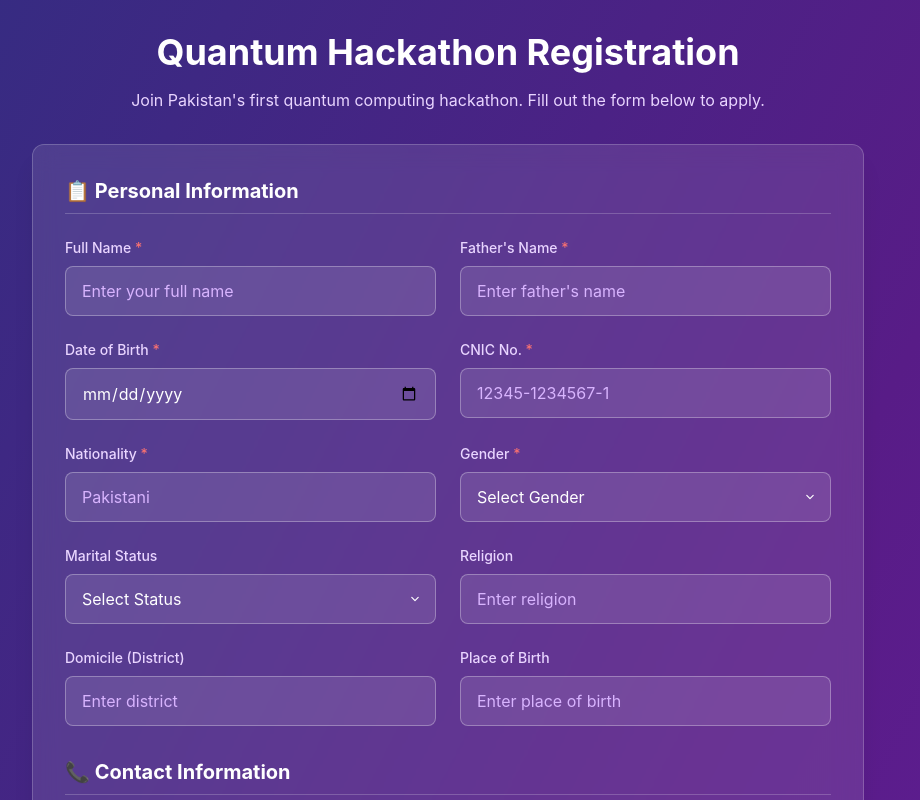
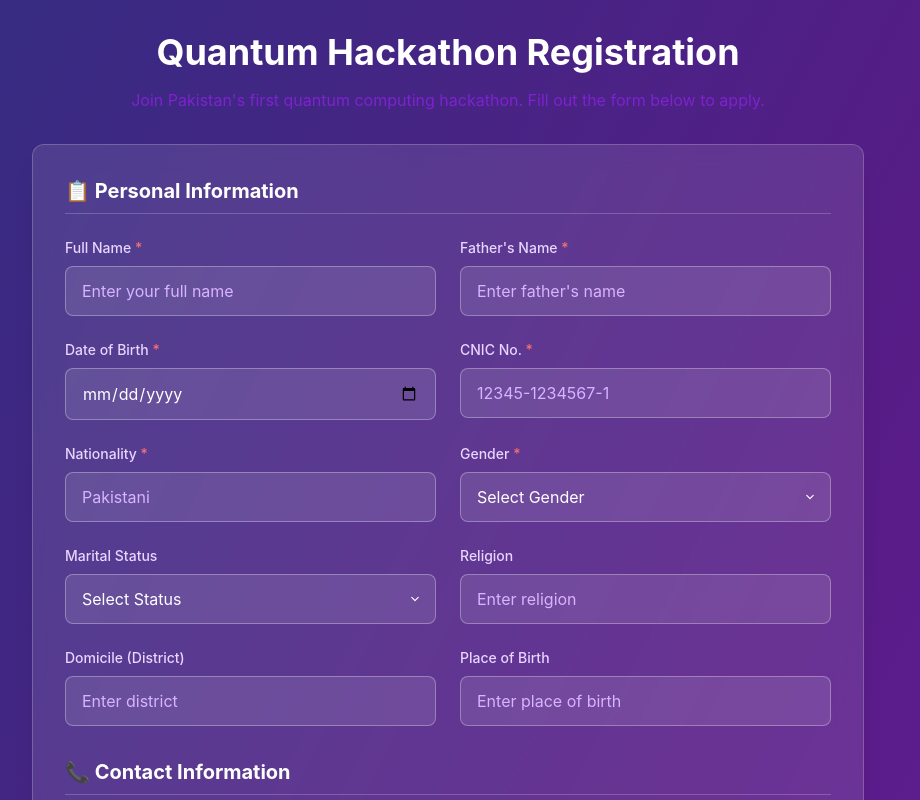
Before and after one commit to saadkarim754/QUANTUM-hackathon, a Next.js app: page /register in a window 1280 px wide. Shown: the top 800 px of the page, without its empty margins (192-1112 px from the left). Built offline with nearby package versions, Linux system fonts and the light colour scheme; no server answers.

Commit message:
force vercel deployment update

```diff
--- a/src/app/register/page.js
+++ b/src/app/register/page.js
@@ -177,7 +177,7 @@ const RegisterPage = () => {
           <h1 className="text-3xl lg:text-4xl font-bold text-white mb-4">
             Quantum Hackathon Registration
           </h1>
-          <p className="text-purple-200 max-w-2xl mx-auto">
+          <p className="text-purple-700 max-w-2xl mx-auto">
             Join Pakistan's first quantum computing hackathon. Fill out the form below to apply.
           </p>
         </div>
```
